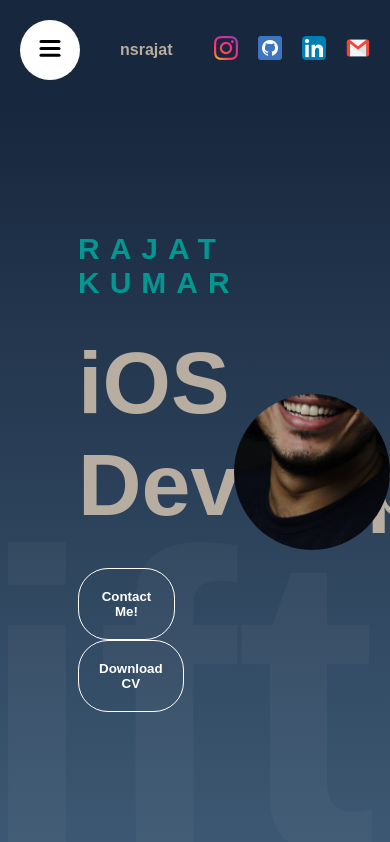
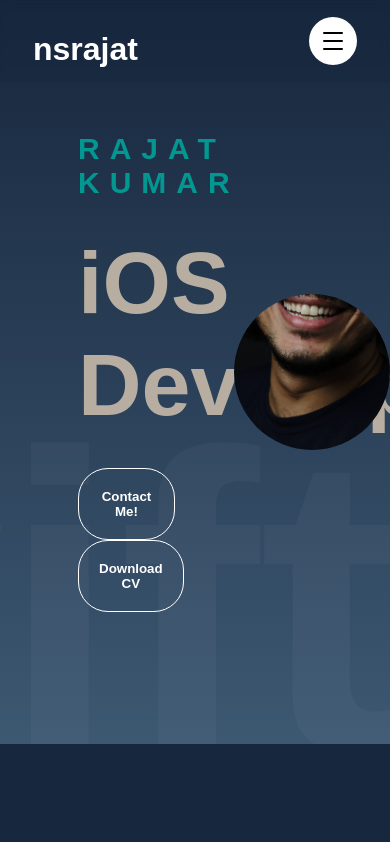
Before and after one commit to rajatkj/nsrajat, a React (Create React App) app: page / in a window 390 px wide. Shown: the top 842 px of the page. Built offline with nearby package versions, Linux system fonts and the light colour scheme.

Commit message:
- Added new navigation bar and made it responsive

```diff
--- a/public/index.html
+++ b/public/index.html
@@ -24,7 +24,7 @@
       work correctly both with client-side routing and a non-root public URL.
       Learn how to configure a non-root public URL by running `npm run build`.
     -->
-    <title>React App</title>
+    <title>rajatkj</title>
   </head>
   <body>
     <noscript>You need to enable JavaScript to run this app.</noscript>
--- a/src/App.jsx
+++ b/src/App.jsx
@@ -6,19 +6,16 @@ import Skills from "./components/skills/Skills"
 function App() {
   return (
     <div>
-      <section id="Homepage">
+      <section id="Home">
         <Navbar />
         <Home />
       </section>
-      <section id="Experience">
+      <section id="Skills">
       <Skills/>
       </section>
-      <section>
-      </section>
-      <section id="Portfolio">
+      <section id="Projects">
       <h1>Portfolio</h1>
       </section>
-
       <section id="Contact">
       <h1>Contact</h1>
       </section>
--- a/src/App.scss
+++ b/src/App.scss
@@ -1,5 +1,5 @@
 html {
-  scroll-snap-type: y mandatory;
+  // scroll-snap-type: y mandatory;
   scroll-behavior: smooth;
 }
 
--- /dev/null
+++ b/src/components/Navbar/Hamburger/Hamburger.jsx
@@ -0,0 +1,54 @@
+import { motion } from "framer-motion";
+import "./hamburger.scss";
+
+const Hamburger = ({ open, setOpen }) => {
+    const size = 24;
+    const animations = {
+        lines: [
+            {
+                initial: { y: -size/3 },
+                opened: {
+                    y: 0,
+                    rotate: 45
+                } ,
+            },
+            {
+                initial: {
+                    y: 0,
+                    height: 2,
+                    opacity: 1,
+                },
+                opened: {
+                    height: 0,
+                    opacity: 0,
+                }
+            },
+            {
+                initial: { y: size/3 },
+                opened: {
+                    y: 0,
+                    rotate: -45
+                },
+            },
+        ],
+      };
+
+    return [
+        <motion.div
+        className="hamburgerContainer"
+        onClick={() => setOpen((prev) => !prev)}
+        >
+            {animations.lines.map((_, index) => (
+                <motion.div
+                    key={index}
+                    className="line"
+                    variants={animations.lines[index]}
+                    initial="initial"
+                    animate={open ? 'opened' : 'initial'}
+                />
+            ))}
+        </motion.div>
+    ];
+};
+
+export default Hamburger;
--- /dev/null
+++ b/src/components/Navbar/Hamburger/hamburger.scss
@@ -0,0 +1,23 @@
+@import "../../../App.scss";
+
+.hamburgerContainer {
+    cursor: pointer;
+    border-radius: 50%;
+    background-color: white;
+
+    height: 48px;
+
+    display: flex;
+    position: relative;
+    justify-content: center;
+    align-items: center;
+    width: 48px;
+
+    .line {
+        position: absolute;
+        width: 40%;
+        border-radius: 100px;
+        background-color: black;
+        height: 2px;
+    }
+}
--- a/src/components/Navbar/Navbar.jsx
+++ b/src/components/Navbar/Navbar.jsx
@@ -1,20 +1,65 @@
-import Sidebar from "../sidebar/Sidebar";
 import "./Navbar.scss";
 import { motion } from "framer-motion"
+import { useState } from "react";
+import Hamburger from "./Hamburger/Hamburger"
 
 const Navbar = () => {
+  const pages = ["Home", "Skills", "Projects", "Contact"];
+
+  const [open, setOpen] = useState(false);
+
+  const menuVariants = {
+    open: {
+      x: 0,
+      opacity: 1,
+    },
+    closed: {
+      x: 50,
+      opacity: 0,
+    },
+  };
+
   return (
-      <div className="navbar">
-        <Sidebar/>
-        <div className="wrapper">
-            <motion.span
+      <nav>
+            <motion.div
             initial={{ opacity: 0, scale: 0.5 }}
             animate={{ opacity: 1, scale: 1 }}
             transition={{ duration: 0.5 }}
             >
-                nsrajat
-            </motion.span>
-            <div className="socials">
+                <a href="#Home">nsrajat</a>
+            </motion.div>
+            <ul className="navItems">
+              { pages.map( (page) => (
+
+                  <motion.li key={ page }>
+                    <div/>
+                    <a href={"#" + page}>{page}</a>
+                  </motion.li>
+              ))}
+            </ul>
+
+            <motion.div className="navMenu" >
+              <motion.div className="bg" variants={menuVariants} animate={open ? "open" : "closed"}>
+
+                  <ul className="navMenuItems" onClick={() => setOpen((prev) => !prev)}>
+                    { pages.map( (page) => (
+
+                        <motion.li key={ page }>
+                          <div/>
+                          <a href={"#" + page}>{page}</a>
+                        </motion.li>
+                    ))}
+                  </ul>
+              </motion.div>
+              <Hamburger open={open} setOpen={setOpen}/>
+            </motion.div>
+      </nav>
+  );
+};
+
+export default Navbar;
+
+{/* <div className="socials">
               <a href="https://instagram.com">
                 <img src="/icons/instagram.png" alt="" />
               </a>
@@ -27,10 +72,4 @@ const Navbar = () => {
               <a href="https://instagram.com">
                 <img src="/icons/mail.png" alt="" />
               </a>
-            </div>
-          </div>
-      </div>
-  );
-};
-
-export default Navbar;
+            </div> */}
--- a/src/components/Navbar/Navbar.scss
+++ b/src/components/Navbar/Navbar.scss
@@ -1,32 +1,100 @@
 @import "../../App.scss";
 
-.navbar {
-    height: 100px;
-    margin-left: 120px;
-    margin-right: 20px;
+nav {
+    width: 100%;
 
+    display: flex;
+    justify-content: space-between;
+    align-items: center;
+    padding: 1rem 2rem;
 
-    .wrapper {
-        // max-width: 1366px;
+    background-color: rgba($color: #17273d, $alpha: 0.25);
+    backdrop-filter: blur(4px);
+    -webkit-backdrop-filter: blur(4px);
+    border: 1px solid rgba($color: #17273d, $alpha: 0.1);
+    color: white;
+
+    position: fixed;
+    z-index: 2;
+
+    // logo
+    div {
+        font-weight: 900;
+        font-size: 2rem;
         display: flex;
-        margin: auto;
+        justify-content: flex-start;
         align-items: center;
-        justify-content: space-between;
-        height: 100%;
 
-        span {
-            font-weight: bold;
-        }
+        a {
+            width: 90px;
+            height: 20px;
 
-        .socials {
-            display: flex;
-            gap: 20px;
-
-            .img {
-                width: 24px;
-                height: 24px;
+            @media screen and (min-width: 2000px){
+                width: 180px;
+                height: 40px;
             }
         }
     }
+    .navItems {
+        flex: 1;
+        display: flex;
+        justify-content: flex-end;
+        align-items: center;
+        gap: 1rem;
 
+        li {
+            margin: 0 1rem;
+            cursor: pointer;
+            list-style: none;
+            flex-direction: column;
+
+            div {
+                width: 5px;
+                height: 5px;
+                background: transparent;
+                border-radius: 50%;
+                margin-bottom: 5px;
+            }
+        }
+        a {
+            text-decoration: none;
+            flex-direction: column;
+            text-transform: uppercase;
+            font-weight: 500;
+            transition: all 0.3s ease-in-out;
+
+            &:hover {
+                color: blue;
+            }
+        }
+
+        @media screen and (max-width: 900px){
+            display: none;
+        }
+    }
+
+      .navMenu {
+        display: flex;
+        flex-direction: column;
+        // align-items: center;
+        .bg {
+            position: absolute;
+            width: 50%;
+            background-color: rgba($color: #17273d, $alpha: 0.25);
+            backdrop-filter: blur(4px);
+            -webkit-backdrop-filter: blur(4px);
+            padding: 2rem;
+            right: 0;
+            top: 0;
+
+            .navMenuItems {
+                list-style: none;
+                gap: 2rem;
+            }
+        }
+
+        @media screen and (min-width: 900px){
+            display: none;
+        }
+      }
 }
--- a/src/components/sidebar/Links/Links.jsx
+++ /dev/null
@@ -1,46 +0,0 @@
-import { motion } from "framer-motion";
-
-const variants = {
-    open: {
-      transition: {
-        staggerChildren: 0.1,
-      },
-    },
-    closed: {
-      transition: {
-        staggerChildren: 0.05,
-        staggerDirection: -1,
-      },
-    },
-  };
-  const itemVariants = {
-    open: {
-      y: 0,
-      opacity: 1,
-    },
-    closed: {
-      y: 50,
-      opacity: 0,
-    },
-  };
-
-const Links = () => {
-    const items = ["Homepage", "Services", "Portfolio", "Contact", "About"];
-
-    return (
-      <motion.div className="links" variants={ variants }>
-        {items.map((item) => (
-          <motion.a href={`#${item}`}
-          key={item}
-          variants={itemVariants}
-          whileHover={{ scale: 1.1 }}
-          whileTap={{ scale: 0.95 }}
-          >
-            {item}
-          </motion.a>
-        ))}
-      </motion.div>
-    );
-  };
-
-  export default Links;
--- a/src/components/sidebar/MenuButton/Menubutton.jsx
+++ /dev/null
@@ -1,40 +0,0 @@
-import { motion } from "framer-motion";
-
-const Menubutton = ({ setOpen }) => {
-    return (
-        <button onClick={() => setOpen((prev) => !prev)}>
-            <svg width="23" height="23" viewBox="0 -2 23 23">
-                <motion.path
-                    strokeWidth="3"
-                    stroke="black"
-                    strokeLinecap="round"
-                    variants={{
-                    closed: { d: "M 2 2.5 L 20 2.5" },
-                    open: { d: "M 3 16.5 L 17 2.5" },
-                    }}
-                />
-                <motion.path
-                    strokeWidth="3"
-                    stroke="black"
-                    strokeLinecap="round"
-                    d="M 2 9.423 L 20 9.423"
-                    variants={{
-                    closed: { opacity: 1 },
-                    open: { opacity: 0 },
-                    }}
-                />
-                <motion.path
-                    strokeWidth="3"
-                    stroke="black"
-                    strokeLinecap="round"
-                    variants={{
-                    closed: { d: "M 2 16.346 L 20 16.346" },
-                    open: { d: "M 3 2.5 L 17 16.346" },
-                    }}
-                />
-            </svg>
-      </button>
-    );
-  };
-
-  export default Menubutton;
--- a/src/components/sidebar/Sidebar.jsx
+++ /dev/null
@@ -1,40 +0,0 @@
-import { useState } from "react";
-import "./sidebar.scss";
-import Menubutton from "./MenuButton/Menubutton";
-import Links from "./Links/Links";
-import { motion } from "framer-motion";
-
-
-const variants = {
-    open: {
-      clipPath: "circle(1200px at 50px 50px)",
-      transition: {
-        type: "spring",
-        stiffness: 20,
-      },
-    },
-    closed: {
-      clipPath: "circle(30px at 50px 50px)",
-      transition: {
-        delay: 0.5,
-        type: "spring",
-        stiffness: 400,
-        damping: 40,
-      },
-    },
-  };
-
-const Sidebar = () => {
-    const [open, setOpen] = useState(false);
-
-   return (
-   <motion.div className="sidebar" animate={open ? "open" : "closed"}>
-        <motion.div className="bg" variants={variants}>
-            <Links />
-        </motion.div>
-        <Menubutton setOpen={setOpen}/>
-    </motion.div>
-   );
-}
-
-export default Sidebar;
--- a/src/components/sidebar/sidebar.scss
+++ /dev/null
@@ -1,49 +0,0 @@
-@import "../../App.scss";
-
-.sidebar {
-    display: flex;
-    flex-direction: column;
-    align-items: center;
-    justify-content: center;
-    background-color: white;
-    color: black;
-
-    .bg {
-      z-index: 999;
-      position: fixed;
-      top: 0;
-      left: 0;
-      bottom: 0;
-      width: 400px;
-      background: white;
-
-      .links {
-        position: absolute;
-        width: 100%;
-        height: 100%;
-        display: flex;
-        flex-direction: column;
-        align-items: center;
-        justify-content: center;
-        gap: 20px;
-
-        a {
-          font-size: 40px;
-        }
-      }
-    }
-
-    button {
-      z-index: 999;
-      position: fixed;
-      width: 50px;
-      height: 50px;
-      border-radius: 50%;
-      position: fixed;
-      top: 25px;
-      left: 25px;
-      background-color: transparent;
-      border: none;
-      cursor: pointer;
-    }
-  }
--- a/src/components/skills/Skills.jsx
+++ b/src/components/skills/Skills.jsx
@@ -1,4 +1,4 @@
-import { motion } from "framer-motion";
+// import { motion } from "framer-motion";
 import SkillIcons from "./skillIcons/SkillIcons"
 import Experience from "./experience/Experience"
 import "./skills.scss";
```
